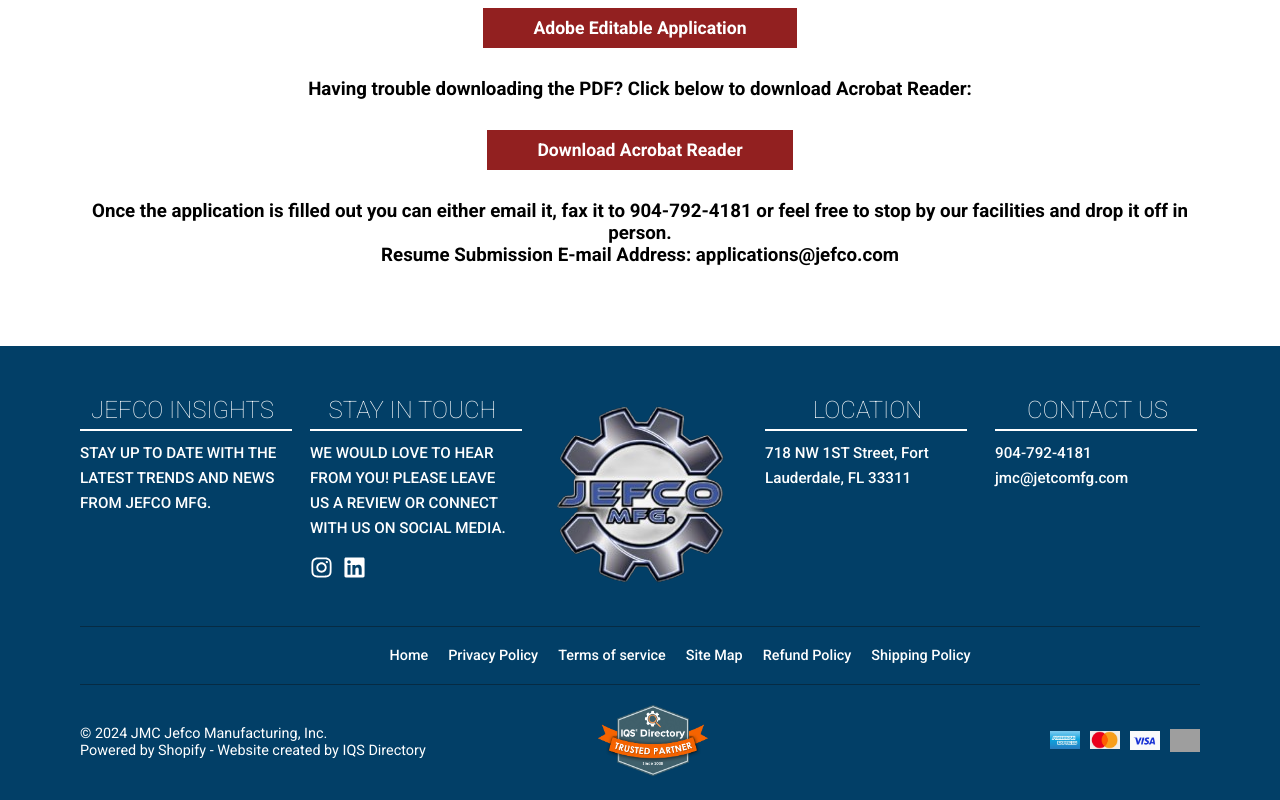
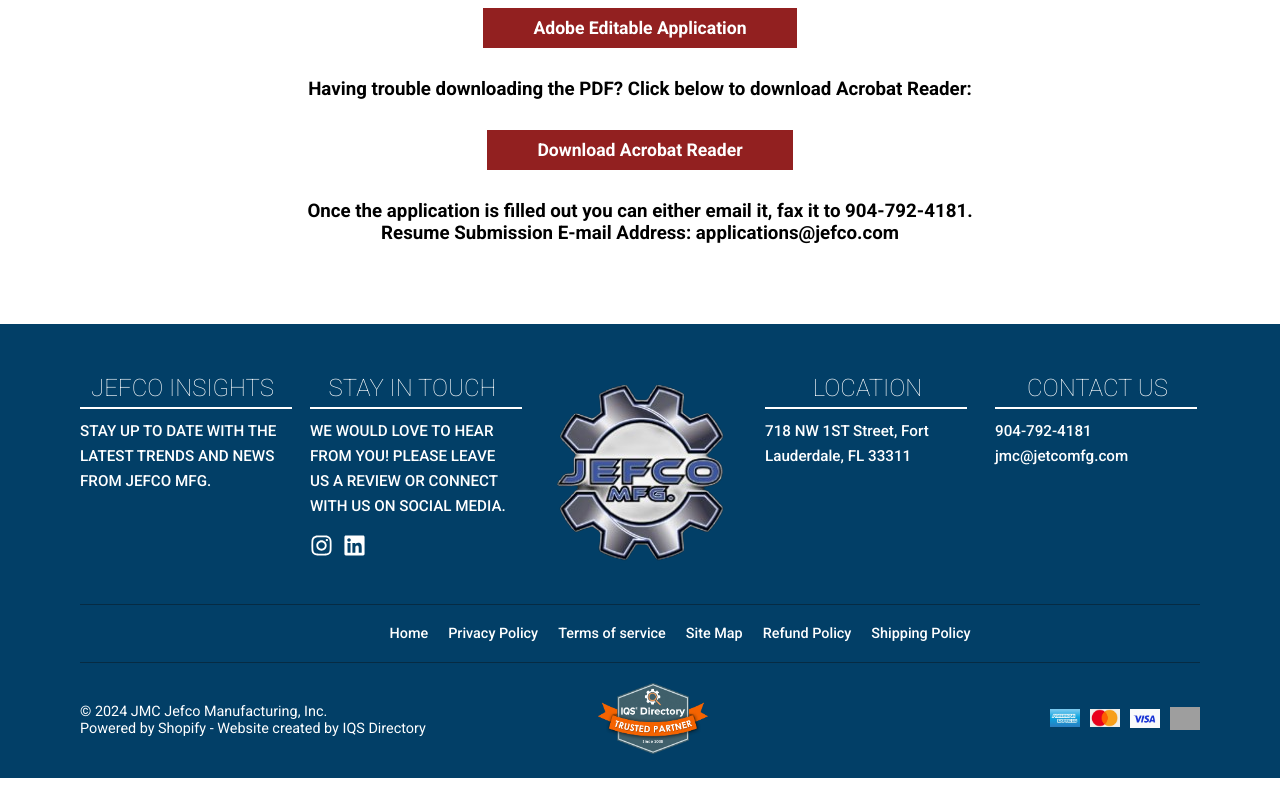
Before and after one commit to TheCypherr/jefco, a React (Vite) app: page /employment in a window 1280 px wide. Shown: the part 888-1688 px from the top of the page. After the commit the page ends 1666 px from the top, so only its background shows below. Built offline with nearby package versions, Linux system fonts and the light colour scheme; grey boxes are pictures that could not be loaded.

Commit message:
made a new change

```diff
--- a/src/Components/PdfDownload/PdfDownload.jsx
+++ b/src/Components/PdfDownload/PdfDownload.jsx
@@ -31,8 +31,7 @@
         </div>
         <h3>
           Once the application is filled out you can either email it, fax it to
-          904-792-4181 or feel free to stop by our facilities and drop it off in
-          person.
+          904-792-4181.
         </h3>
         <h3>Resume Submission E-mail Address: applications@jefco.com</h3>
       </div>
```
